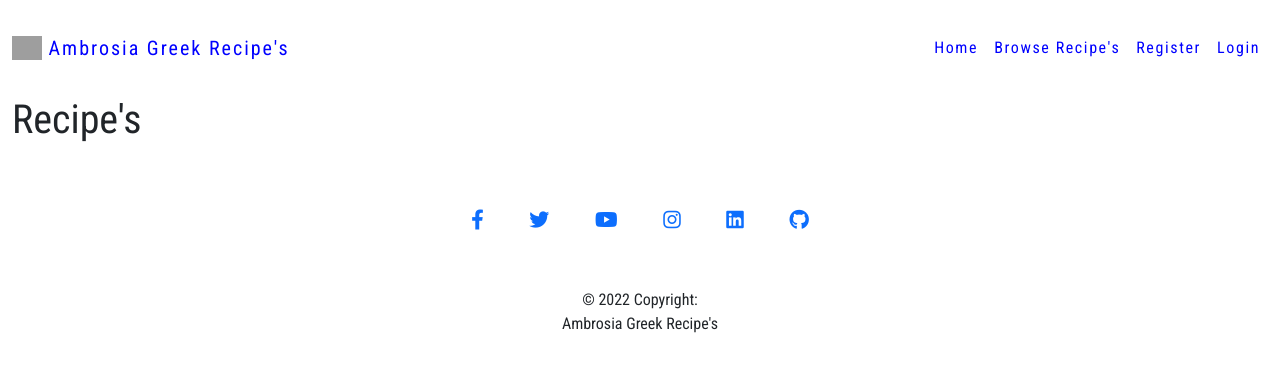
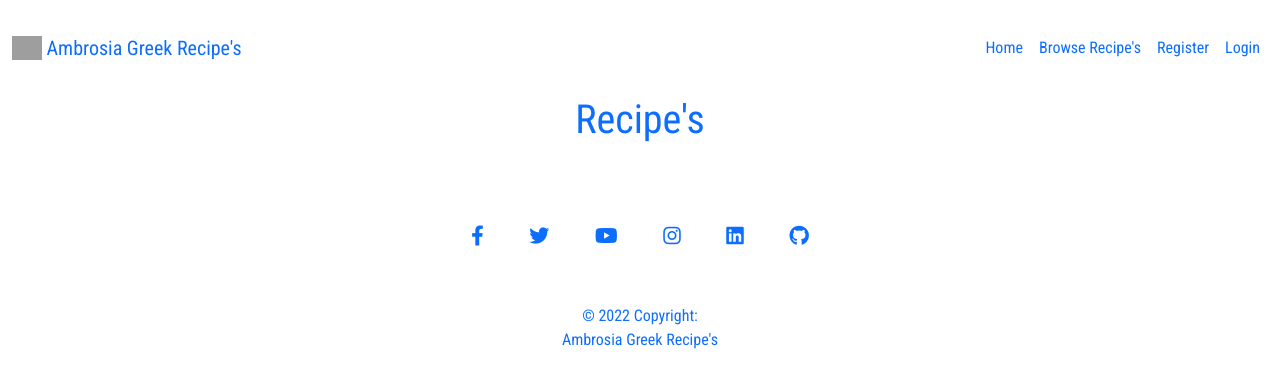
Before and after one commit to TaraHelberg/Ambrosia-Greek-Recipe-s, a Django app: page /browse/ in a window 1280 px wide. Shown: the top 388 px of the page. Run offline with Django 3.2, Linux system fonts and the light colour scheme; data that the repository does not hold is empty; grey boxes are pictures that could not be loaded.

Commit message:
fix error url path index.html,add boostrap,style to base,index,browse & add_recipe.Add template file paginate.html

```diff
--- a/static/css/style.css
+++ b/static/css/style.css
@@ -10,22 +10,21 @@ body {
     font-weight: 300;
 }
 
+/*Navbar App Title & Link style*/
 .navbar {
     height: 6em;
     background-color: white;
 }
 
 .navbar-brand {
-    color: blue;
-    letter-spacing: 0.1em;
+    color: #0d6efd;
 }
 
 .nav-link {
-    color: blue;
-    letter-spacing: 0.1em;
+    color: #0d6efd;
 }
 
-
+/*Hero Image style*/
 .logo-hero {
     margin-top: 1.5em;
 }
@@ -54,3 +53,8 @@ body {
         transform: scale(1.1);
     }
 }
+
+/*Recipe Card style*/
+.card {
+    border: none;
+}
--- a/templates/base.html
+++ b/templates/base.html
@@ -127,9 +127,9 @@
         </a>
       </div>
       <!-- Copyright -->
-      <div class="text-center text-dark p-3">
+      <div class="text-center text-primary p-3">
         © 2022 Copyright:
-        <p class="text-dark">Ambrosia Greek Recipe's</p>
+        <p class="text-primary">Ambrosia Greek Recipe's</p>
       </div>
     </footer>
    <!--JS for messages Credit Code Institute: I think therefor I blog-->
--- a/templates/browse.html
+++ b/templates/browse.html
@@ -5,51 +5,34 @@
 <div class="container-fluid">
     <div class="row">
         <div>
-            <h1>Recipe's</h1>
+            <h1 class="text-primary text-center">Recipe's</h1>
         </div>
-        <div class="col-12 mt-3 left">
-            <div class="row">
+        <div class="col-md-12">
+            <div class="row justify-content-center p-3">
                 {% for recipe in recipe_list %}
-                <div class="col-md-4">
-                    <div class="card mb-4">
-                        <div class="card-body">
+                <div class="col-md-3 rounded">
+                    <div class="card mb-3">
+                        <div class="card-body text-primary">
                             <div class="image-container">
                                 {% if "placeholder" in recipe.featured_image.url %}
-                                <img class="card-img-top" src="https://res.cloudinary.com/drf6jhefj/image/upload/v1666771761/olive-oil-1867229_640_mgokn5.jpg" alt="Glass Olive Oil Bottle with Olives" class="img-responsive">
+                                <img class="card-img-top" src="https://res.cloudinary.com/drf6jhefj/image/upload/v1666771761/olive-oil-1867229_640_mgokn5.jpg" height="300" alt="Glass Olive Oil Bottle with Olives" class="img-responsive">
                                 {% else %}
-                                <img class="card-img-top" src=" {{ recipe.featured_image.url }}">
+                                <img class="card-img-top" src=" {{ recipe.featured_image.url }}" height="300" alt="{{ recipe.title }}">
                                 {% endif %}
-                                <div class="image-flash">
-                                    <p class="author">Author: {{ recipe.author }}</p>
-                                </div>
-                                <div>
-                                    <p class="card-text ">
-                                        {{ recipe.title | safe }}
-                                    </p>
-                                    <p class="card-text ">
-                                        {{ recipe.description | safe }}
-                                    </p>
-                                    <p>
-                                        <span><i class="far fa-clock pr-2"> </i></span>
-                                        <span>Serves: {{ recipe.serves }}</span>
-                                    </p>
-                                    <p>
-                                        <span><i class="far fa-clock pr-2"> </i></span>
-                                        <span>Prep Time: {{ recipe.prep_time }}</span>
-                                    </p>
-                                    <p>
-                                        <span><i class="far fa-clock pr-2"></i></span>
-                                        <span>Cooking Time: {{ recipe.cooking_time}}</span>
-                                    </p>
-                                </div>
+                                <p class="card-title">Author: {{ recipe.author }}</p>
+                                <h5 class="text-center">{{ recipe.title }}</h5>
+                                <p>Serves: {{ recipe.serves }}</p>
+                                <p>Prep Time: {{ recipe.prep_time }}</p>
+                                <p>Cooking Time: {{ recipe.cooking_time}}</p>
                             </div>
+                            <hr/>
                             <div class="btn-group">
                                 <a href="{% url 'recipe_detail' recipe.slug %}" class="btn btn-sm btn-outline-primary" role="button" aria-pressed="true">View</a>
                                 <a href="{% url 'update' recipe.pk %}" class="btn btn-sm btn-outline-primary" role="button" aria-pressed="true">Update</a>
                                 <a href="{% url 'delete' recipe.pk %}" class="btn btn-sm btn-outline-primary" role="button" aria-pressed="true">Delete</a>
                             </div>
-                            <hr />
-                            <p class="card-text text-muted h6">{{ recipe.created_on}} <i class="far fa-heart"></i>
+                            <hr/>
+                            <p class="card-text text-primary h6">{{ recipe.created_on}} <i class="far fa-heart"></i>
                                 {{ recipe.number_of_likes }}</p>
                         </div>
                     </div>
```
Also changed, not shown: templates/add_recipe.html (+4 -4 lines), templates/index.html (+1 -8 lines), templates/paginate.html (added).
